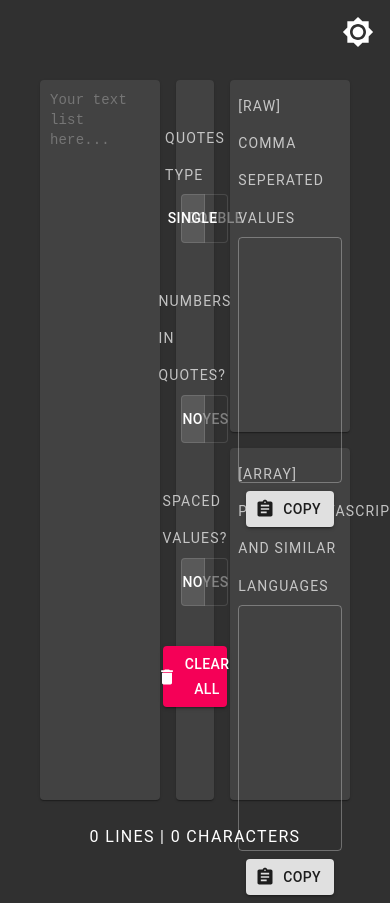
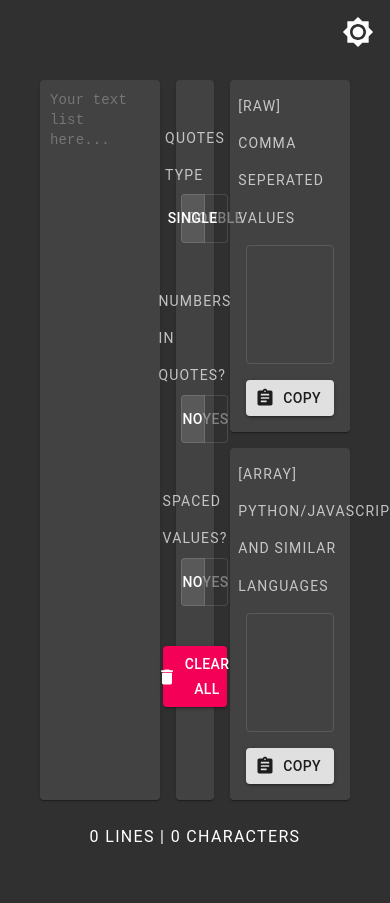
Before and after one commit to moe9195/parser, a React (Create React App) app: page / in a window 390 px wide. After the commit the page ends 875 px from the top, so only its background shows below. Built offline with nearby package versions, Linux system fonts and the light colour scheme.

Commit message:
Fixed parsed area component sizing when viewing on small screens.

```diff
--- a/src/Components/ParsedArea.js
+++ b/src/Components/ParsedArea.js
@@ -5,7 +5,6 @@ import AssignmentIcon from '@material-ui/icons/Assignment';
 import {
   makeStyles,
   Typography,
-  TextField,
   Button,
 } from '@material-ui/core';
 
@@ -22,12 +21,19 @@ const useStyles = makeStyles((theme) => ({
   root: {
     display: 'flex',
     flexDirection: 'column',
+    height: '100%',
   },
   textField: {
-    width: '100%',
-    overflow: 'auto',
+    overflowY: 'auto',
+    overflowX: 'hidden',
+    overflowWrap: 'break-word',
+    height: '100%',
     fontSize: '14px',
     fontFamily: '"Fira code", "Fira Mono", monospace',
+    border: '1px solid rgba(255, 255, 255, 0.12)',
+    borderRadius: theme.spacing(0.5),
+    padding: theme.spacing(1),
+    margin: theme.spacing(1)
   },
   description: {
     fontSize: '14px'
@@ -39,7 +45,7 @@ const useStyles = makeStyles((theme) => ({
 
 const isNumeric = n => !isNaN(parseFloat(n)) && isFinite(n);
 
-const toCSV = (str, space) => space === "true" ? str.split("\n").join(', ') : str.split("\n")
+const toCSV = (str, space) => space === "true" ? str.split("\n").join(', ') : str.split("\n").join(',')
 
 const toArray = (str, numInQuotes, doubleQuote, space) => {
   if (str === "") return ""
@@ -70,15 +76,7 @@ const ParsedArea = ({ input, language, numInQuotes, doubleQuote, space }) => {
       <Typography variant="overline" className={classes.description}>
         {languageData[language]['title']}
       </Typography>
-      <TextField
-          className={classes.textField}
-          multiline
-          disabled
-          rows={11}
-          rowsMax={11}
-          value={output}
-          variant="outlined"
-      />
+      <div className={classes.textField}>{output}</div>
       <Button
         variant="contained"
         color="default"
```
